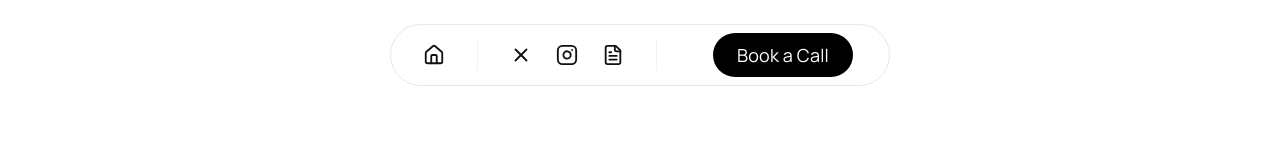
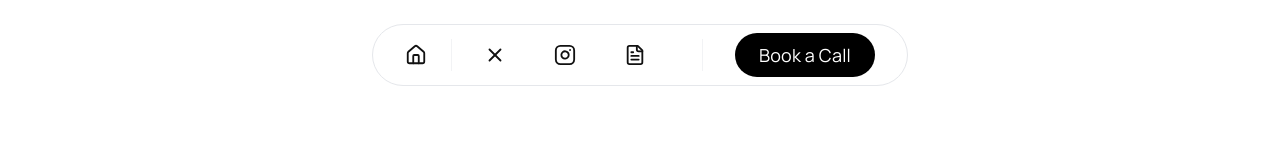
Before and after one commit to fraansea/my-portfolio, a React (Vite) app: page / in a window 1280 px wide. Shown: the top 160 px of the page. Built offline with nearby package versions, Linux system fonts and the light colour scheme; a web font is replaced by a local one.

Commit message:
Adjust navbar

```diff
--- a/src/components/Header.tsx
+++ b/src/components/Header.tsx
@@ -4,14 +4,20 @@ import { Home, Instagram, FileText, X as TwitterX } from 'lucide-react';
 export const Header: React.FC = () => {
   return (
     <header className="w-full flex justify-center py-6 bg-transparent">
-      <nav className="flex items-center bg-white border border-gray-200 rounded-[2rem] px-8 py-2 gap-6" style={{ minWidth: 500 }}>
+      <nav className="flex items-center  bg-white border border-gray-200 rounded-[2rem] px-8 py-2 gap-6" style={{ minWidth: 500 }}>
+        <div className='flex gap-4'>
         <NavIcon icon={<Home size={22} color="#111" strokeWidth={2} />} />
-        <Divider />
-        <NavIcon icon={<TwitterX size={22} color="#111" strokeWidth={2} />} />
+
+        <Divider/>
+        </div>
+        <div className='flex gap-12'>
+        <NavIcon icon={<TwitterX className='' size={22} color="#111" strokeWidth={2} />} />
         <NavIcon icon={<Instagram size={22} color="#111" strokeWidth={2} />} />
+
         <NavIcon icon={<FileText size={22} color="#111" strokeWidth={2} />} />
         <Divider />
-        <button className="ml-6 bg-black text-white text-lg font-manrope font-normal px-6 py-2 rounded-[1.5rem]" style={{ minWidth: 120, letterSpacing: 0.2 }}>
+        </div>
+        <button className=" bg-black text-white text-lg font-manrope font-normal px-6 py-2 rounded-[1.5rem]" style={{ minWidth: 120, letterSpacing: 0.2 }}>
           Book a Call
         </button>
       </nav>
```
Also changed, not shown: 1 other file (tests, documents, lock files or other folders).
